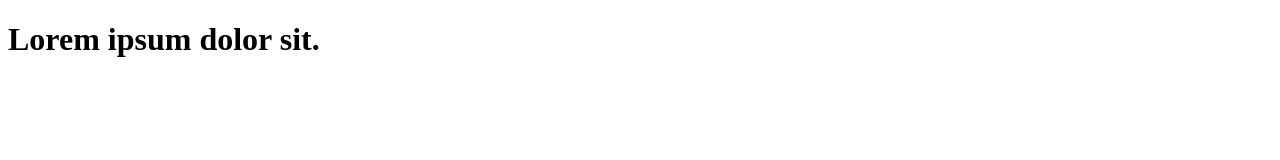
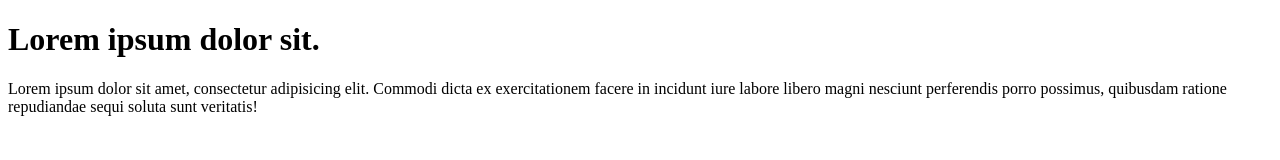
Before and after one commit to pk20078/practicing-git, a plain HTML site: page index.html in a window 1280 px wide. Drawn offline with Linux system fonts and the light colour scheme.

Commit message:
Added content

```diff
--- a/index.html
+++ b/index.html
@@ -5,8 +5,10 @@
     <title>Learning Git and Github</title>
 </head>
 <body>
+<h1>Lorem ipsum dolor sit.</h1>
+<p>Lorem ipsum dolor sit amet, consectetur adipisicing elit. Commodi dicta ex exercitationem facere in incidunt iure labore libero magni nesciunt perferendis porro possimus, quibusdam ratione repudiandae sequi soluta sunt veritatis!</p>
 
-<h1>Lorem ipsum dolor sit.</h1>
+
 
 
 
```
